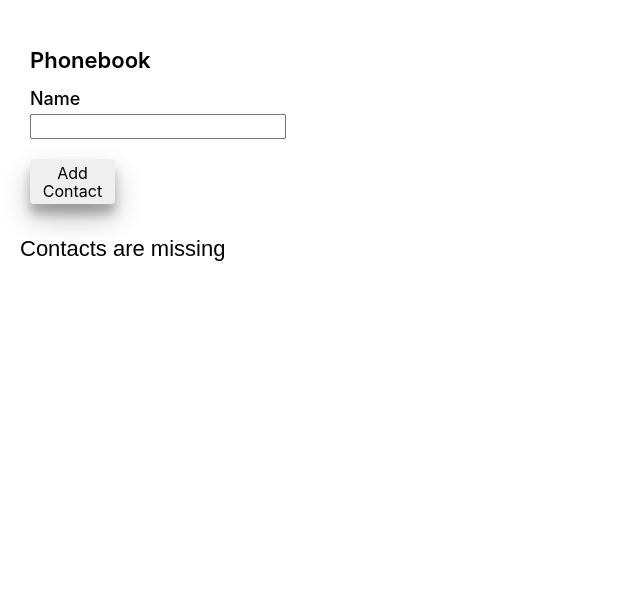
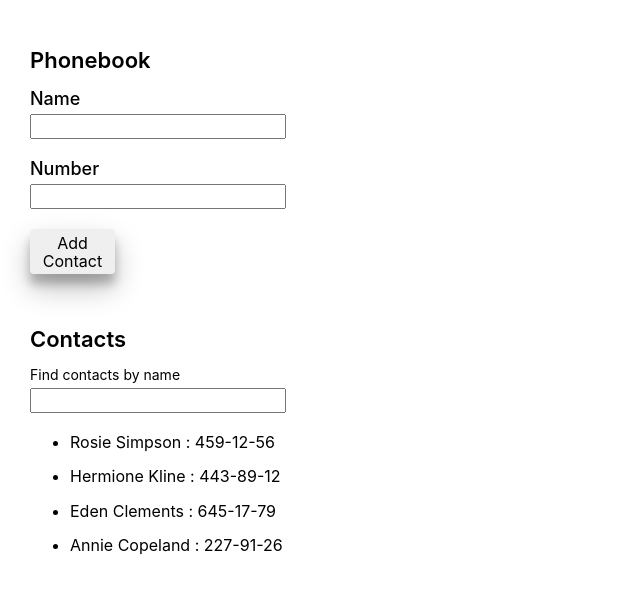
Before and after one commit to DanyilYatskov/goit-react-hw-02-phonebook, a React (Create React App) app: page / in a window 1280 px wide. Shown: the top 592 px of the page, without its empty margins (0-640 px from the left). Built offline with nearby package versions, Linux system fonts and the light colour scheme.

Commit message:
added filter

```diff
--- a/src/App.js
+++ b/src/App.js
@@ -4,18 +4,37 @@ import Form from './components/Form';
 import Section from './components/Section/';
 import ContactsList from './components/ContactList/';
 import Notification from './components/Notification/';
+import Filter from './components/Filter/';
 
 class App extends Component {
   static defaultProps = {
-    contacts: [],
+    contacts: [
+      { id: 'id-1', name: 'Rosie Simpson', number: '459-12-56' },
+      { id: 'id-2', name: 'Hermione Kline', number: '443-89-12' },
+      { id: 'id-3', name: 'Eden Clements', number: '645-17-79' },
+      { id: 'id-4', name: 'Annie Copeland', number: '227-91-26' },
+    ],
   };
   state = {
     contacts: this.props.contacts,
+    filter: '',
   };
-  addContact = ({ name }) => {
+  onChangeFilter = event => {
+    this.setState({ filter: event.target.value });
+  };
+  getFilteredContacts = () => {
+    const { filter, contacts } = this.state;
+    const normalizedFilter = filter.toLowerCase();
+
+    return contacts.filter(contact =>
+      contact.name.toLowerCase().includes(normalizedFilter),
+    );
+  };
+  addContact = ({ name, number }) => {
     const contact = {
       id: uuidv4(),
       name: name,
+      number: number,
     };
 
     this.setState(({ contacts }) => ({
@@ -23,7 +42,8 @@ class App extends Component {
     }));
   };
   render() {
-    const { contacts } = this.state;
+    const { contacts, filter } = this.state;
+    const filteredContacts = this.getFilteredContacts();
     return (
       <div className="App">
         <Section title="Phonebook">
@@ -31,7 +51,8 @@ class App extends Component {
         </Section>
         {contacts.length > 0 ? (
           <Section title="Contacts">
-            <ContactsList contacts={contacts} />
+            <Filter value={filter} onChange={this.onChangeFilter} />
+            <ContactsList contacts={filteredContacts} />
           </Section>
         ) : (
           <Notification message="Contacts are missing" />
--- a/src/components/ContactList/ContactListItem.js
+++ b/src/components/ContactList/ContactListItem.js
@@ -3,10 +3,12 @@ import styles from './contactListItem.module.scss';
 import PropTypes from 'prop-types';
 import ContactList from './ContactsList';
 
-const ContactListItem = ({ contactName }) => {
+const ContactListItem = ({ contactName, contactNumber }) => {
   return (
     <li>
-      <p className="name">{contactName}</p>
+      <p className="name">
+        {contactName} : {contactNumber}
+      </p>
     </li>
   );
 };
@@ -15,4 +17,5 @@ export default ContactListItem;
 
 ContactListItem.propTypes = {
   contactName: PropTypes.string.isRequired,
+  contactNumber: PropTypes.string.isRequired,
 };
--- a/src/components/ContactList/ContactsList.js
+++ b/src/components/ContactList/ContactsList.js
@@ -7,7 +7,11 @@ const ContactList = ({ contacts }) => {
   return (
     <ul>
       {contacts.map(contact => (
-        <ContactListItem key={contact.id} contactName={contact.name} />
+        <ContactListItem
+          key={contact.id}
+          contactName={contact.name}
+          contactNumber={contact.number}
+        />
       ))}
     </ul>
   );
--- /dev/null
+++ b/src/components/Filter/Filter.js
@@ -0,0 +1,22 @@
+import React from 'react';
+import PropTypes from 'prop-types';
+import styles from './filter.module.scss';
+
+const Filter = ({ value, onChange }) => (
+  <label className={styles.label}>
+    Find contacts by name
+    <input
+      type="text"
+      value={value}
+      onChange={onChange}
+      className={styles.input}
+    />
+  </label>
+);
+
+export default Filter;
+
+Filter.propTypes = {
+  value: PropTypes.string.isRequired,
+  onChange: PropTypes.func,
+};
--- /dev/null
+++ b/src/components/Filter/filter.module.scss
@@ -0,0 +1,10 @@
+.label {
+  font-size: 14px;
+  display: block;
+  margin-bottom: 20px;
+}
+.input {
+  margin-top: 5px;
+  display: block;
+  font-size: 16px;
+}
--- /dev/null
+++ b/src/components/Filter/index.js
@@ -0,0 +1 @@
+export { default } from './Filter';
--- a/src/components/Form/Form.js
+++ b/src/components/Form/Form.js
@@ -9,14 +9,18 @@ import styles from './form.module.scss';
 class Form extends Component {
   static defaultProps = {
     name: '',
+    number: '',
   };
 
   state = {
     name: this.props.name,
+    number: this.props.number,
   };
   nameInputId = uuidv4();
+  numberInputId = uuidv4();
   handleChange = event => {
-    this.setState({ name: event.target.value });
+    const { name, value } = event.target;
+    this.setState({ [name.toLowerCase()]: value });
   };
 
   handleSubmit = event => {
@@ -24,18 +28,31 @@ class Form extends Component {
 
     this.props.onSubmit(this.state);
 
-    this.setState({ name: '' });
+    this.setState({ name: '', number: '' });
   };
   render() {
-    const { name } = this.state;
+    const { name, number } = this.state;
     return (
       <form className="TodoEditor" onSubmit={this.handleSubmit}>
         <Input
-          inputName="name"
+          inputName="Name"
+          type="text"
+          pattern="^[a-zA-Zа-яА-Я]+(([' -][a-zA-Zа-яА-Я ])?[a-zA-Zа-яА-Я]*)*$"
+          title="Имя может состоять только из букв, апострофа, тире и пробелов. Например Adrian, Jacob Mercer, Charles de Batz de Castelmore d'Artagnan и т. п."
           value={name}
           inputId={this.nameInputId}
           handleChange={this.handleChange}
         />
+        <Input
+          inputName="Number"
+          type="tel"
+          pattern="(\+?( |-|\.)?\d{1,2}( |-|\.)?)?(\(?\d{3}\)?|\d{3})( |-|\.)?(\d{3}( |-|\.)?\d{4})"
+          title="Номер телефона должен состоять из 11-12 цифр и может содержать цифры, пробелы, тире, пузатые скобки и может начинаться с +"
+          value={number}
+          inputId={this.numberInputId}
+          handleChange={this.handleChange}
+        />
+
         <Button name="Add Contact" />
       </form>
     );
--- a/src/components/Form/Input/Input.js
+++ b/src/components/Form/Input/Input.js
@@ -2,16 +2,24 @@ import React from 'react';
 import PropTypes from 'prop-types';
 import styles from './input.module.scss';
 
-const Input = ({ inputId, handleChange, inputName, value }) => {
+const Input = ({
+  inputId,
+  handleChange,
+  inputName,
+  value,
+  pattern,
+  title,
+  type,
+}) => {
   return (
     <label className={styles.label} htmlFor={inputId}>
-      Name
+      {inputName}
       <input
         className={styles.input}
-        type="text"
+        type={type}
         name={inputName}
-        pattern="^[a-zA-Zа-яА-Я]+(([' -][a-zA-Zа-яА-Я ])?[a-zA-Zа-яА-Я]*)*$"
-        title="Имя может состоять только из букв, апострофа, тире и пробелов. Например Adrian, Jacob Mercer, Charles de Batz de Castelmore d'Artagnan и т. п."
+        pattern={pattern}
+        title={title}
         required
         value={value}
         id={inputId}
```
